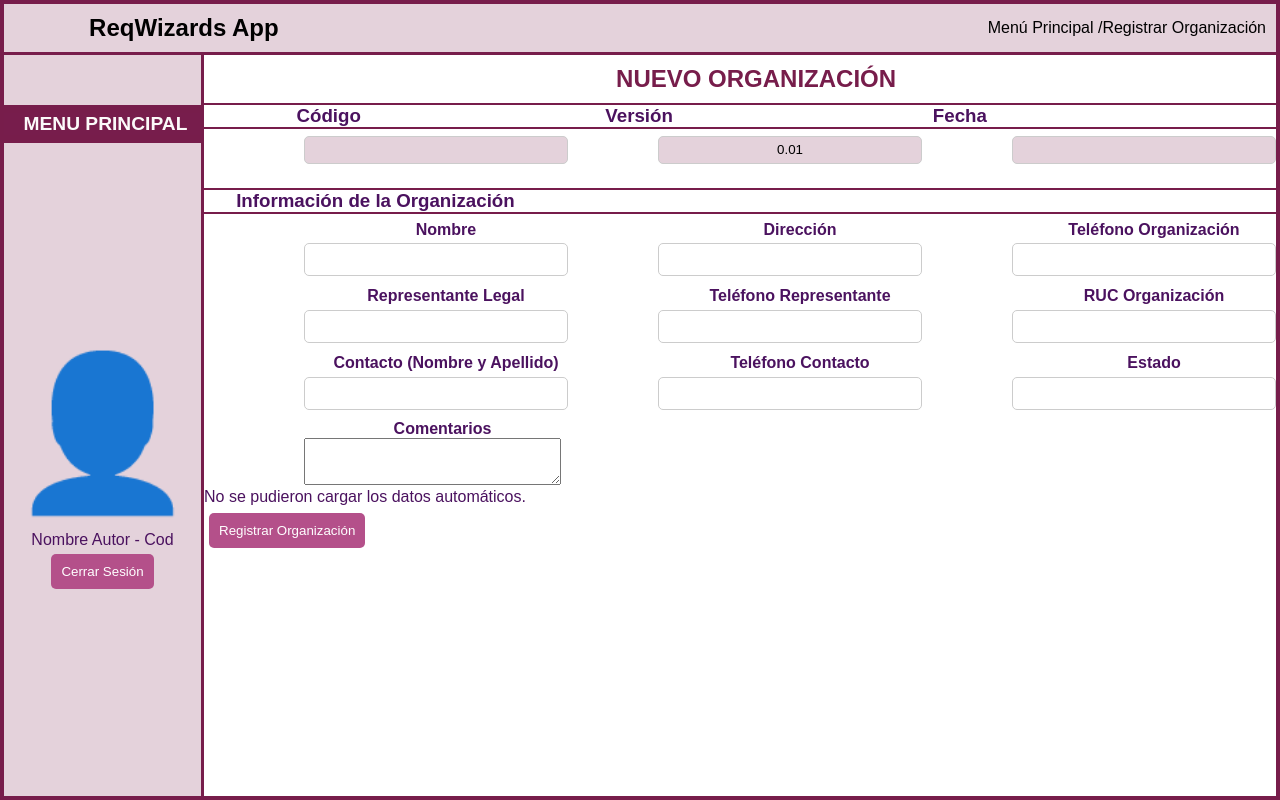
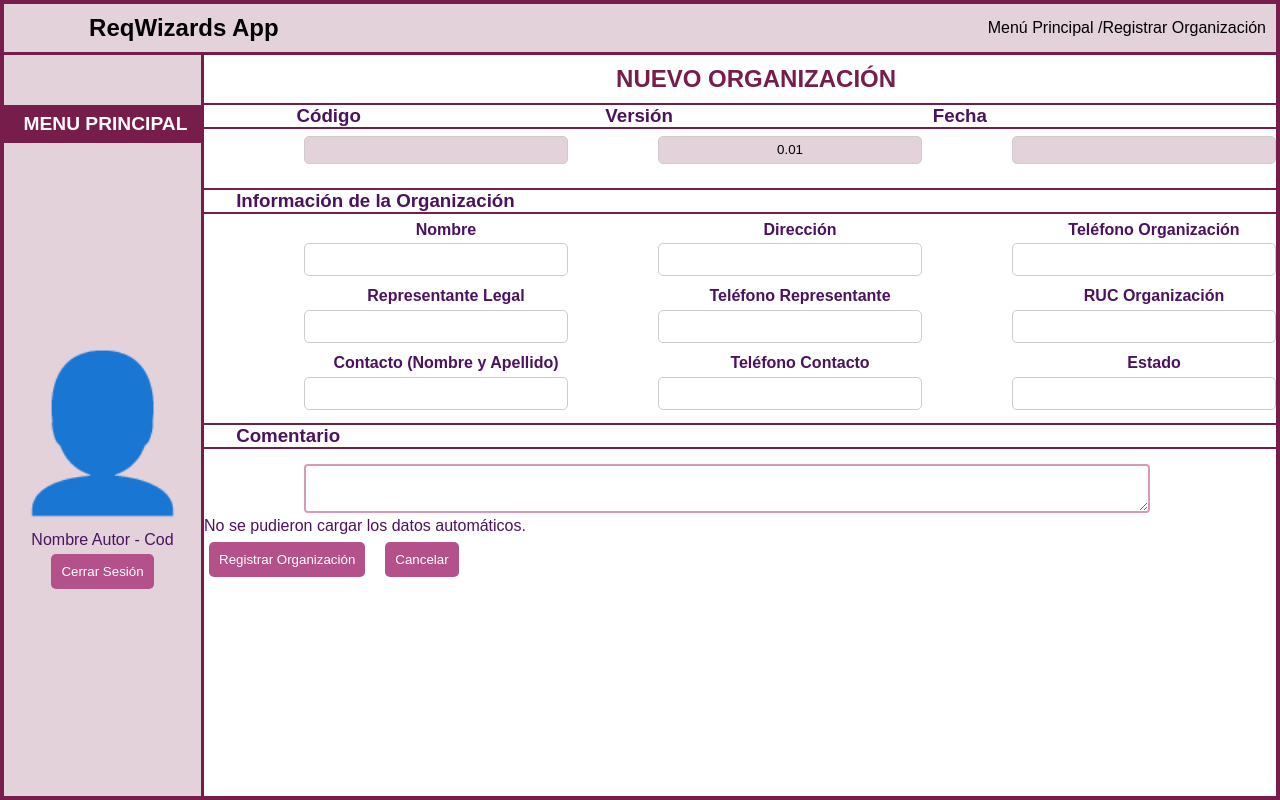
Before and after one commit to atipaq/requirements-system, a React (Create React App) app in the folder frontend/: page /editarOrganizacion in a window 1280 px wide. Built offline with nearby package versions, Linux system fonts and the light colour scheme; no server answers.

Commit message:
organization section

```diff
--- a/frontend/src/styles/stylesActaAceptacion.css
+++ b/frontend/src/styles/stylesActaAceptacion.css
@@ -210,3 +210,32 @@ body {
 button:hover {
     background-color: #7a1a5e;
 }
+
+.file-preview {
+    display: flex;
+    justify-content: center;
+    align-items: center;
+    width: 100%;
+    /* Ocupa todo el ancho del contenedor */
+    max-width: 100%;
+    height: auto;
+    margin-top: 10px;
+    overflow: auto;
+}
+
+.file-preview-img {
+    max-width: 100%;
+    height: auto;
+    border: 1px solid #ddd;
+    border-radius: 4px;
+    padding: 5px;
+    box-shadow: 0 2px 8px rgba(0, 0, 0, 0.2);
+}
+
+.file-preview-pdf {
+    width: 100%;
+    /* Ajusta para que ocupe todo el ancho del contenedor */
+    height: 600px;
+    /* Puedes ajustar la altura según lo que necesites */
+    border: none;
+}
--- a/frontend/src/view/ActaAceptacion.js
+++ b/frontend/src/view/ActaAceptacion.js
@@ -118,7 +118,7 @@ const ActaAceptacion= () => {
                         {filePreview && (
                         <div className="file-preview">
                             {selectedFile.type.startsWith("image/") ? (
-                                <img src={filePreview} alt="Preview" className="file-preview-img" />
+                                <img src={filePreview} alt="Vista previa" className="file-preview-img" />
                             ) : selectedFile.type === "application/pdf" ? (
                                 <embed src={filePreview} type="application/pdf" className="file-preview-pdf" />
                             ) : (
@@ -138,8 +138,6 @@ const ActaAceptacion= () => {
 
 
                     </section>
-
-
                 </main>
             </div>
         </div>
--- a/frontend/src/view/EditarAutor.js
+++ b/frontend/src/view/EditarAutor.js
@@ -406,7 +406,7 @@ const EditarAutor = () => {
 
                         <div className="ro-buttons">
                             <button onClick={irAAutores} className="ro-button" size="60">Cancelar</button>
-                            <button onClick={irAAutores} className="ro-button" size="60">Crear Autor</button>
+                            <button onClick={irAAutores} className="ro-button" size="60">Guardar cambios</button>
                         </div>
                     </section>
                 </main>
--- a/frontend/src/view/EditarOrganizacion.js
+++ b/frontend/src/view/EditarOrganizacion.js
@@ -201,12 +201,11 @@ const EditarOrganizacion = () => {
                                 <input className="inputnombre-field" type="text" value={estado} onChange={(e) => setEstado(e.target.value)} size="30" />
                             </div>
                         </div>
-
-                        <div className="ro-cod-vers">
-                            <div className="ro-fiel-cod">
-                                <h4>Comentarios</h4>
-                                <textarea className="inputnombre-field" value={comentario} onChange={(e) => setComentario(e.target.value)} rows="3" cols="30"></textarea>
-                            </div>
+                    </section>
+                    <section className="ro-organizations-section">
+                        <h3>Comentario</h3>
+                        <div className="input-text">
+                            <textarea className="input-fieldtext" rows="3" value={comentario} onChange={(e) => setComentario(e.target.value)} ></textarea>
                         </div>
 
                         {error && <div className="error-message">{error}</div>}
@@ -215,6 +214,7 @@ const EditarOrganizacion = () => {
                             <button className="ro-button" onClick={handleEdit}>
                                 {orgcod ? "Guardar Cambios" : "Registrar Organización"}
                             </button>
+                            <button onClick={irAMenuOrganizaciones} className="ro-button">Cancelar</button>
                         </div>
                     </section>
                 </main>
```
Also changed, not shown: 1 other file (tests, documents, lock files or other folders).
